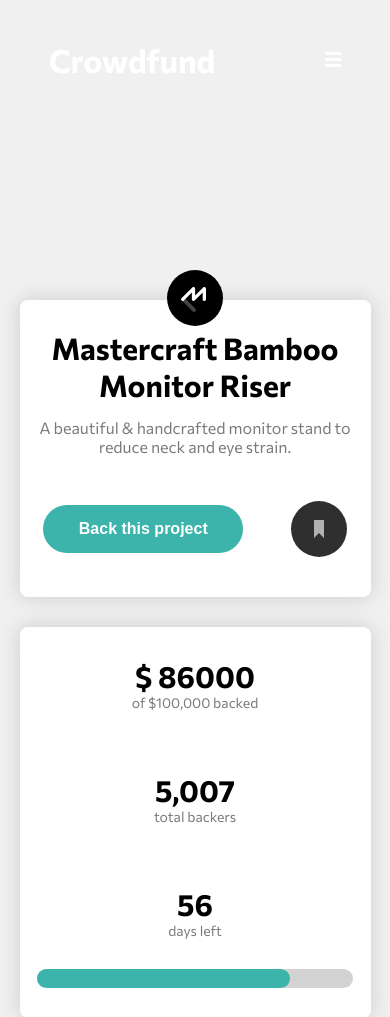
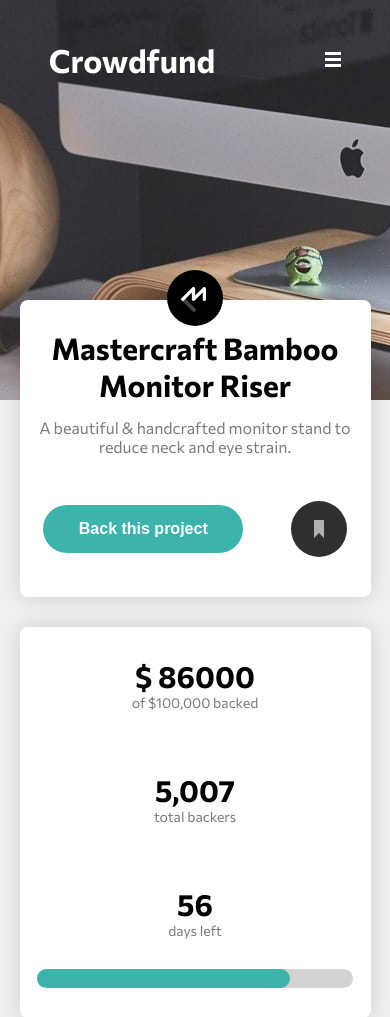
Before and after one commit to Th-Fernandes/crowdfunding, a plain HTML site: page index.html in a window 390 px wide. Shown: the top 1017 px of the page. Drawn offline with Linux system fonts and the light colour scheme.

Commit message:
Update index.css

```diff
--- a/styles/index.css
+++ b/styles/index.css
@@ -395,7 +395,7 @@ section.aboutProject {
 
     /* === header === */
     header.mainHeader {
-        background: url('./images/image-hero-mobile.jpg');
+        background: url('../images/image-hero-mobile.jpg');
     }
 
     nav.desktopNav {
```
